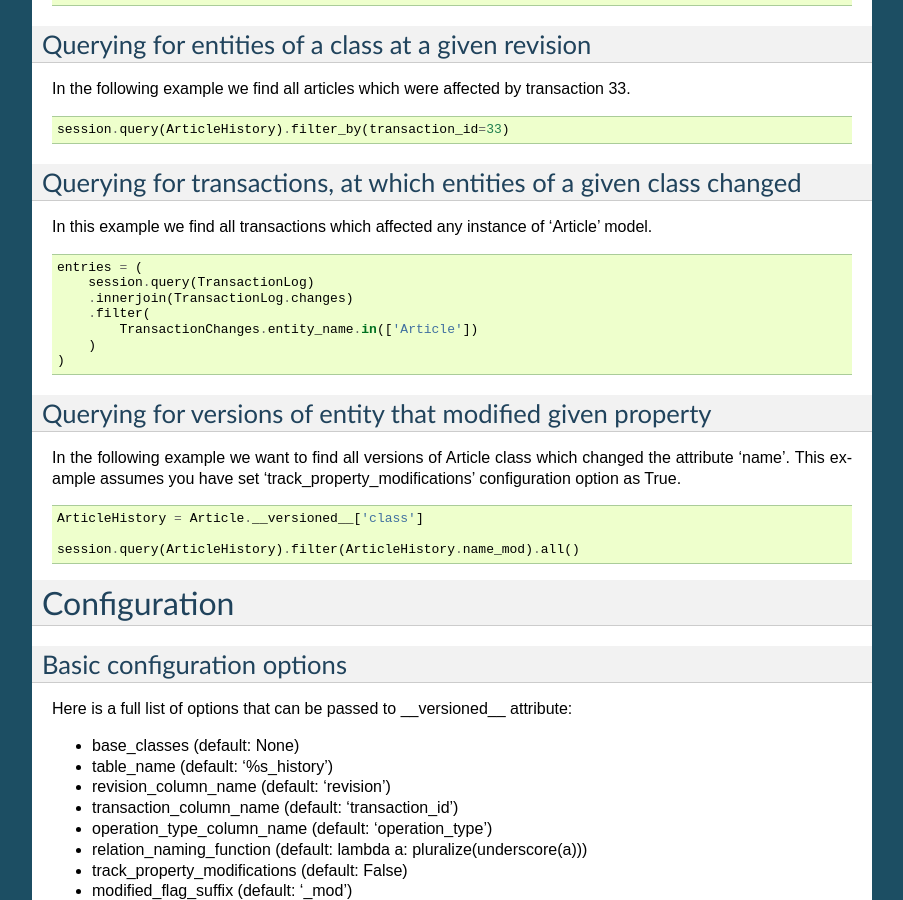
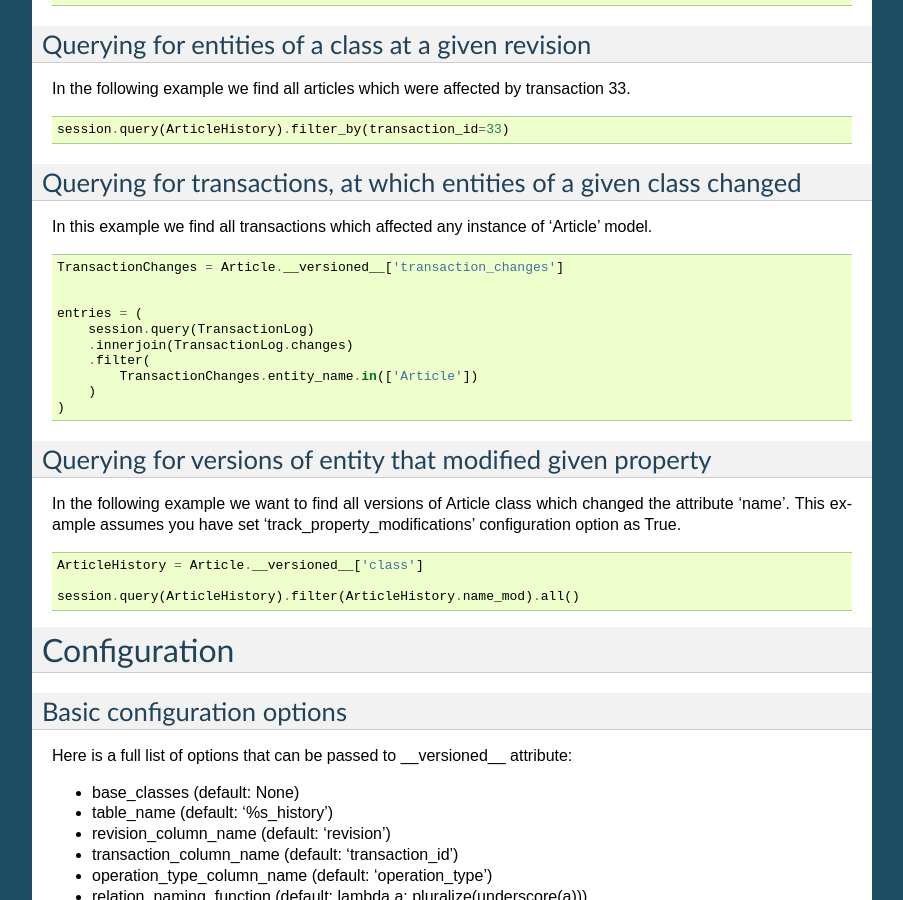
Before and after one commit to kvesteri/sqlalchemy-continuum, a Sphinx documentation site: the page built from docs/index.rst, in a window 1280 px wide and 900 px high, scrolled down 5887 px. Shown: the whole window, without its empty margins (198-1101 px from the left). Built offline with Sphinx 7.4.7, drawn with Linux system fonts in a browser that asks for light colours.

Commit message:
Added missing class import

```diff
--- a/docs/index.rst
+++ b/docs/index.rst
@@ -422,6 +422,9 @@ In this example we find all transactions which affected any instance of 'Article
 
 ::
 
+    TransactionChanges = Article.__versioned__['transaction_changes']
+
+
     entries = (
         session.query(TransactionLog)
         .innerjoin(TransactionLog.changes)
```
